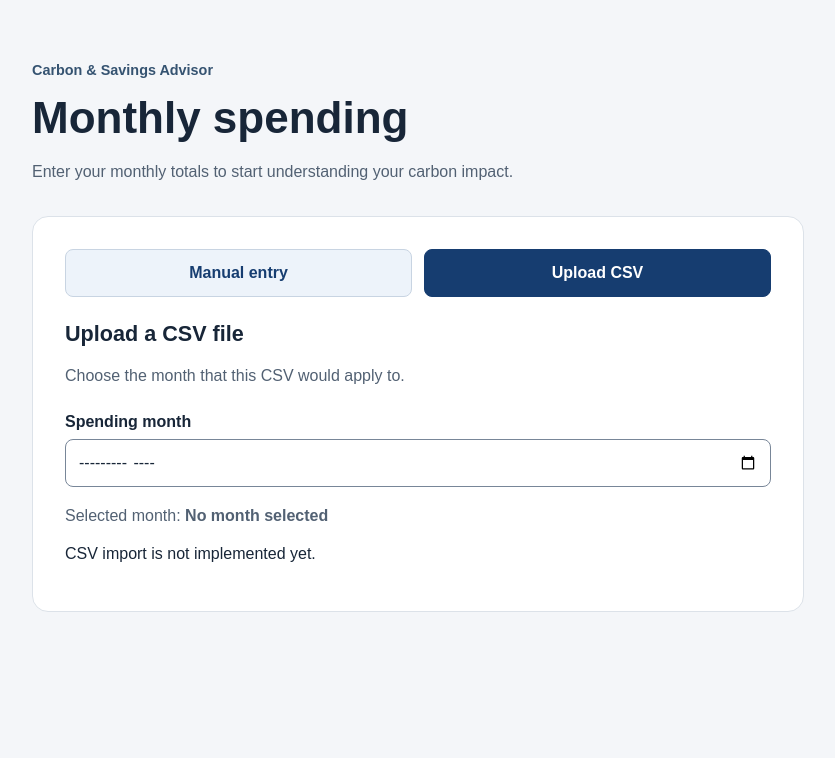
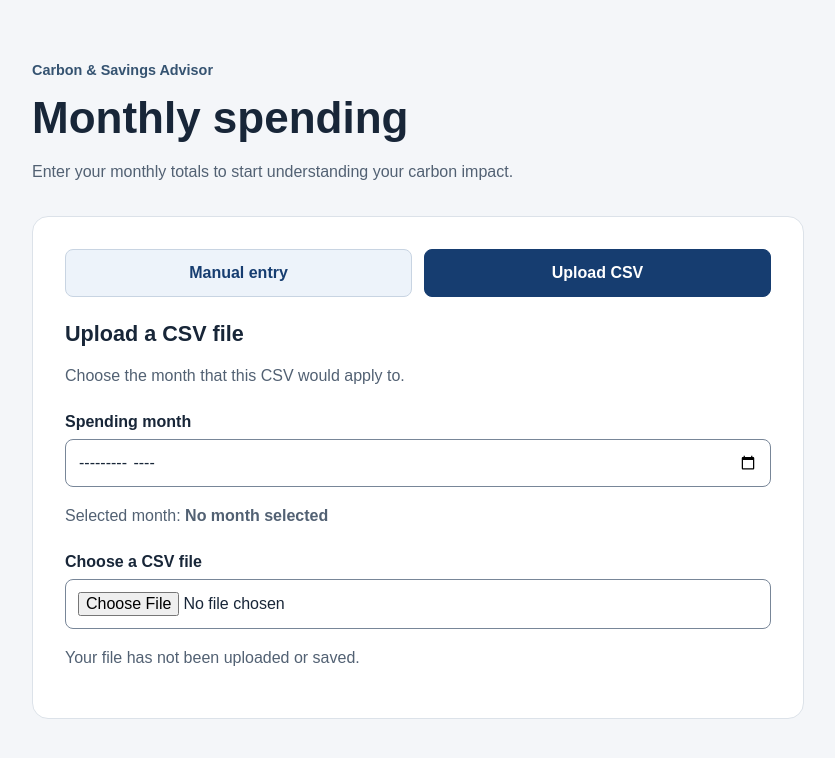
Before and after one commit to jkep2004/TDP-Capstone-2026, a React (Vite) app in the folder frontend/: page / in a window 1280 px wide. Both pictures are taken after a click on the button "Upload CSV". Shown: the top 758 px of the page, without its empty margins (222-1057 px from the left). Built offline with nearby package versions, Linux system fonts and the light colour scheme.

Commit message:
Add CSV file selection and filename display

```diff
--- a/frontend/src/CsvUpload.tsx
+++ b/frontend/src/CsvUpload.tsx
@@ -1,8 +1,11 @@
+import { useState } from 'react'
+
 type CsvUploadProps = {
   month: string
 }
 
 function CsvUpload({ month }: CsvUploadProps) {
+  const [file, setFile] = useState<File | null>(null)
   const selectedMonth = month
     ? new Intl.DateTimeFormat('en-GB', {
       month: 'long',
@@ -16,7 +19,29 @@ function CsvUpload({ month }: CsvUploadProps) {
       <p className="help-text">
         Selected month: <strong>{selectedMonth}</strong>
       </p>
-      <p>CSV import is not implemented yet.</p>
+
+      <div className="field">
+        <label htmlFor="spending-csv">Choose a CSV file</label>
+        <input
+          id="spending-csv"
+          type="file"
+          accept=".csv"
+          onChange={(event) => {
+            const selectedFile = event.target.files?.[0] ?? null
+            setFile(selectedFile)
+          }}
+        />
+      </div>
+
+      {file && (
+        <p role="status">
+          Selected file: <strong>{file.name}</strong>
+        </p>
+      )}
+
+      <p className="help-text">
+        Your file has not been uploaded or saved.
+      </p>
     </div>
   )
 }
```
